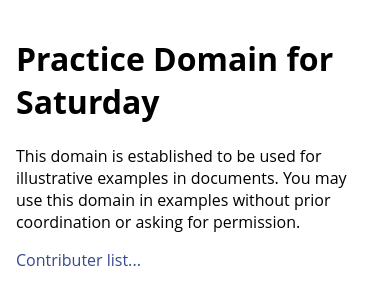
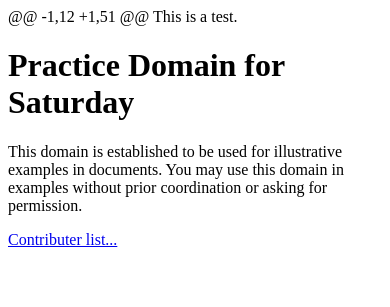
Before and after one commit to FlorinaFlo9/test, a plain HTML site: page index.html in a window 390 px wide. Drawn offline with Linux system fonts and the light colour scheme.

Commit message:
Add files via upload

```diff
--- a/index.html
+++ b/index.html
@@ -1,46 +1,24 @@
+@@ -1,12 +1,51 @@
+<!DOCTYPE html>
+<html lang="en">
 <!doctype html>
 <html>
 <head>
+    <meta charset="UTF-8">
+    <meta name="viewport" content="width=device-width, initial-scale=1.0">
+    <meta http-equiv="X-UA-Compatible" content="ie=edge">
+    <title>Document</title>
     <title>Practice Saturday</title>
 
     <meta charset="utf-8" />
     <meta http-equiv="Content-type" content="text/html; charset=utf-8" />
     <meta name="viewport" content="width=device-width, initial-scale=1" />
 
-    <style type="text/css">
-        body {
-            background-color: #f0f0f2;
-            margin: 0;
-            padding: 0;
-            font-family: "Open Sans", "Helvetica Neue", Helvetica, Arial, sans-serif;
 
-        }
-        div {
-            width: 600px;
-            margin: 5em auto;
-            padding: 50px;
-            background-color: #fff;
-            border-radius: 1em;
-        }
-        a:link, a:visited {
-            color: #38488f;
-            text-decoration: none;
-        }
-        @media (max-width: 700px) {
-            body {
-                background-color: #fff;
-            }
-            div {
-                width: auto;
-                margin: 0 auto;
-                border-radius: 0;
-                padding: 1em;
-            }
-        }
-        </style>
 </head>
 
 <body>
+    This is a test.
 <div>
     <h1>Practice Domain for Saturday</h1>
     <p>This domain is established to be used for illustrative examples in documents. You may use this
@@ -49,3 +27,4 @@
 </div>
 </body>
 </html>
+</html>
--- /dev/null
+++ b/style.css
@@ -0,0 +1,31 @@
+<style type="text/css">
+body {
+    background-color: #f0f0f2;
+    margin: 0;
+    padding: 0;
+    font-family: "Open Sans", "Helvetica Neue", Helvetica, Arial, sans-serif;
+
+}
+div {
+    width: 600px;
+    margin: 5em auto;
+    padding: 50px;
+    background-color: #fff;
+    border-radius: 1em;
+}
+a:link, a:visited {
+    color: #38488f;
+    text-decoration: none;
+}
+@media (max-width: 700px) {
+    body {
+        background-color: #fff;
+    }
+    div {
+        width: auto;
+        margin: 0 auto;
+        border-radius: 0;
+        padding: 1em;
+    }
+}
+</style>
```
